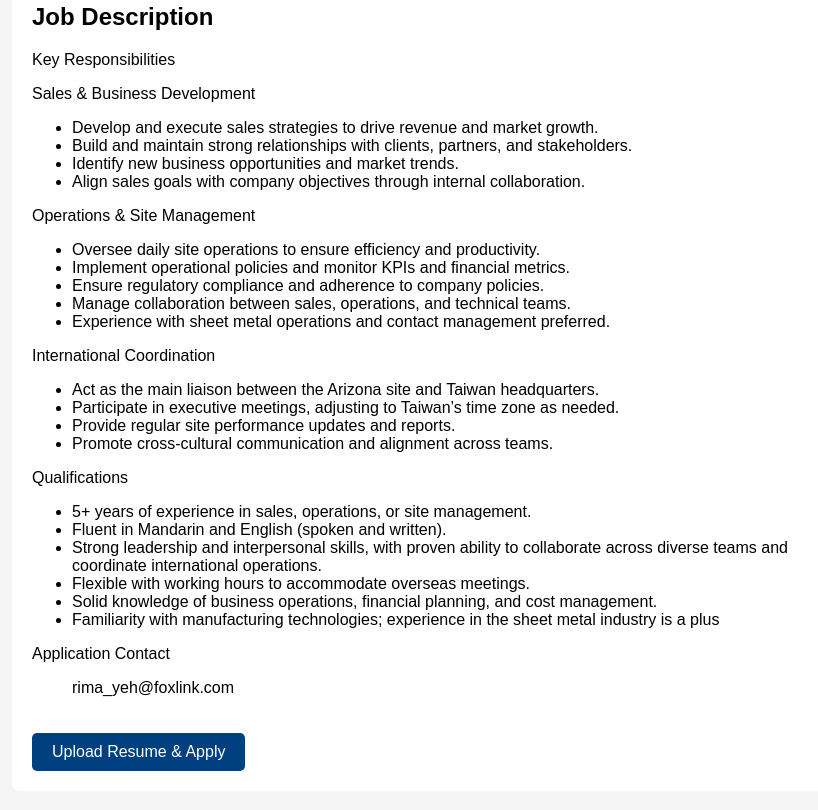
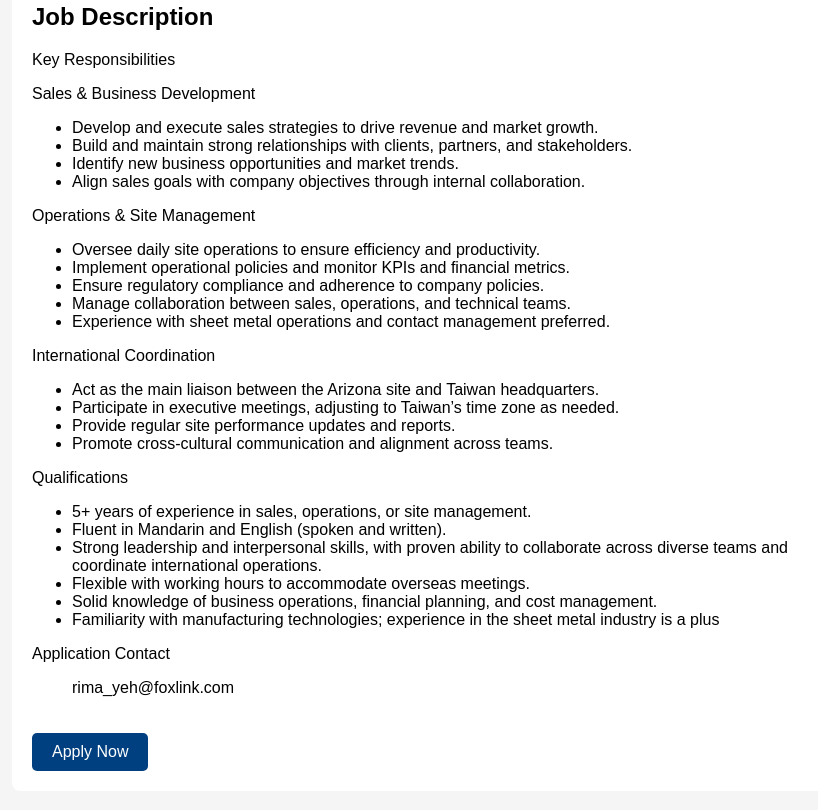
Before and after one commit to Rimayeh/career-page, a plain HTML site: page job-detail-site-director.html in a window 1280 px wide. Shown: the part 314-1124 px from the top of the page, without its empty margins (208-1026 px from the left). Drawn offline with Linux system fonts and the light colour scheme.

Commit message:
Update job-detail-site-director.html

```diff
--- a/job-detail-site-director.html
+++ b/job-detail-site-director.html
@@ -59,7 +59,7 @@
     <ul>rima_yeh@foxlink.com</ul>
 
     <!-- Apply 按鈕連結 Google Form -->
-    <a class="apply-btn" href="https://docs.google.com/forms/d/你的表單ID" target="_blank">Upload Resume & Apply</a>
+    <a class="apply-btn" href="https://docs.google.com/forms/d/e/1FAIpQLSegFct_JRq0dBv_sGMjIvtbr0i23lIFsLcE0p9C76F4yO9G9g/viewform?usp=header" target="_blank">Apply Now</a>
 </div>
 
 </body>
```
